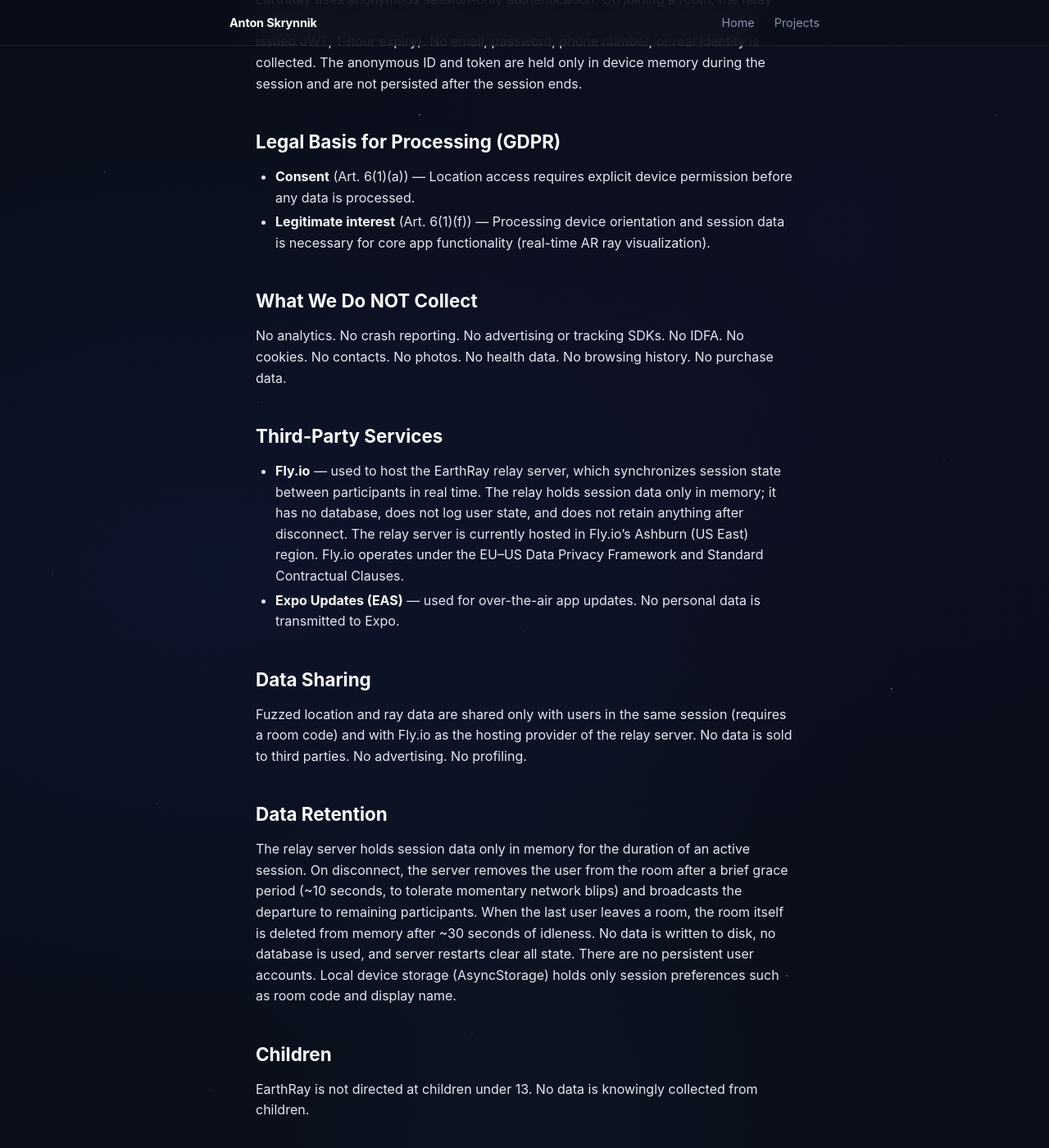
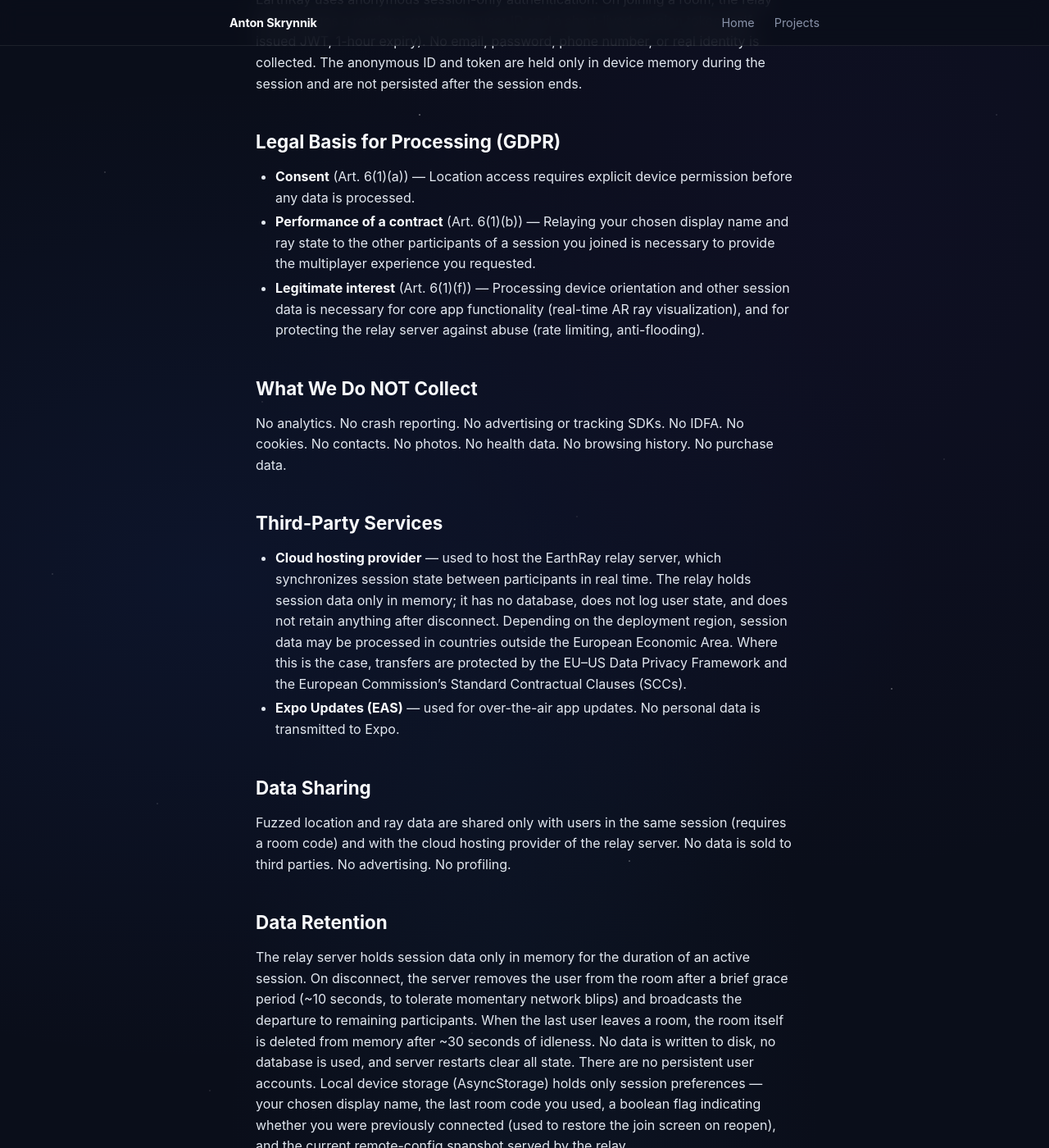
Before and after one commit to antonjuls/antonjuls.github.io, a Jekyll site: the page built from projects/earthray/privacy-policy.md, in a window 1280 px wide and 1400 px high, scrolled down 958 px. Shown: the whole window at 82% size. Built offline with Jekyll 4.4.1, drawn with Linux system fonts in a browser that asks for light colours; some of the changed text lies outside the part shown.

Commit message:
chore: earthray spec, policy updated, added terms

```diff
--- a/projects/earthray/privacy-policy.md
+++ b/projects/earthray/privacy-policy.md
@@ -27,7 +27,8 @@
 ## Legal Basis for Processing (GDPR)
 
 - **Consent** (Art. 6(1)(a)) — Location access requires explicit device permission before any data is processed.
-- **Legitimate interest** (Art. 6(1)(f)) — Processing device orientation and session data is necessary for core app functionality (real-time AR ray visualization).
+- **Performance of a contract** (Art. 6(1)(b)) — Relaying your chosen display name and ray state to the other participants of a session you joined is necessary to provide the multiplayer experience you requested.
+- **Legitimate interest** (Art. 6(1)(f)) — Processing device orientation and other session data is necessary for core app functionality (real-time AR ray visualization), and for protecting the relay server against abuse (rate limiting, anti-flooding).
 
 ## What We Do NOT Collect
 
@@ -35,20 +36,20 @@
 
 ## Third-Party Services
 
-- **Fly.io** — used to host the EarthRay relay server, which synchronizes session state between participants in real time. The relay holds session data only in memory; it has no database, does not log user state, and does not retain anything after disconnect. The relay server is currently hosted in Fly.io's Ashburn (US East) region. Fly.io operates under the EU–US Data Privacy Framework and Standard Contractual Clauses.
+- **Cloud hosting provider** — used to host the EarthRay relay server, which synchronizes session state between participants in real time. The relay holds session data only in memory; it has no database, does not log user state, and does not retain anything after disconnect. Depending on the deployment region, session data may be processed in countries outside the European Economic Area. Where this is the case, transfers are protected by the EU–US Data Privacy Framework and the European Commission's Standard Contractual Clauses (SCCs).
 - **Expo Updates (EAS)** — used for over-the-air app updates. No personal data is transmitted to Expo.
 
 ## Data Sharing
 
-Fuzzed location and ray data are shared only with users in the same session (requires a room code) and with Fly.io as the hosting provider of the relay server. No data is sold to third parties. No advertising. No profiling.
+Fuzzed location and ray data are shared only with users in the same session (requires a room code) and with the cloud hosting provider of the relay server. No data is sold to third parties. No advertising. No profiling.
 
 ## Data Retention
 
-The relay server holds session data only in memory for the duration of an active session. On disconnect, the server removes the user from the room after a brief grace period (~10 seconds, to tolerate momentary network blips) and broadcasts the departure to remaining participants. When the last user leaves a room, the room itself is deleted from memory after ~30 seconds of idleness. No data is written to disk, no database is used, and server restarts clear all state. There are no persistent user accounts. Local device storage (AsyncStorage) holds only session preferences such as room code and display name.
+The relay server holds session data only in memory for the duration of an active session. On disconnect, the server removes the user from the room after a brief grace period (~10 seconds, to tolerate momentary network blips) and broadcasts the departure to remaining participants. When the last user leaves a room, the room itself is deleted from memory after ~30 seconds of idleness. No data is written to disk, no database is used, and server restarts clear all state. There are no persistent user accounts. Local device storage (AsyncStorage) holds only session preferences — your chosen display name, the last room code you used, a boolean flag indicating whether you were previously connected (used to restore the join screen on reopen), and the current remote-config snapshot served by the relay.
 
 ## Children
 
-EarthRay is not directed at children under 13. No data is knowingly collected from children.
+EarthRay is intended for general audiences. The app does not knowingly collect personal information from children under 13. Children may use the app under the supervision of a parent or legal guardian, who is responsible for ensuring use is appropriate.
 
 ## Your Rights (GDPR)
 
@@ -60,10 +61,22 @@
 
 In practice, all session data is already auto-deleted on disconnect. For any requests, contact the developer.
 
+## International Users
+
+EarthRay is available worldwide. The data practices described above apply to all users regardless of location. Specifically:
+
+- **EU / EEA residents** have the GDPR rights listed above. The Dutch DPA (Autoriteit Persoonsgegevens) is the lead supervisory authority.
+- **UK residents** have equivalent rights under the UK GDPR; the supervisory authority is the Information Commissioner's Office (ICO) at [ico.org.uk](https://ico.org.uk).
+- **California residents** have rights under the CCPA / CPRA, including the right to know, delete, and opt out of "sales" of personal information. EarthRay does not sell personal information, does not share it for cross-context behavioral advertising, and does not use sensitive personal information for inferring characteristics.
+- **Other jurisdictions** — where local data protection law grants additional rights, those rights are honored. Contact the developer to exercise them.
+
 ## Changes to This Policy
 
 If this policy is updated, the effective date at the top will be revised. Continued use of the app after changes constitutes acceptance.
 
 ## Contact
 
-For privacy inquiries, contact: **[antonjuls@gmail.com](mailto:antonjuls@gmail.com)**
+For privacy inquiries, contact:
+
+**Anton Skrynnik**
+[antonjuls@gmail.com](mailto:antonjuls@gmail.com)
```
Also changed, not shown: other parts of projects/earthray/privacy-policy.md (+1 -1 lines), _projects/earthray.md (+5 -5 lines), projects/earthray/specification.md (+1 -1 lines), projects/earthray/terms.md (added, +129 -0 lines).
